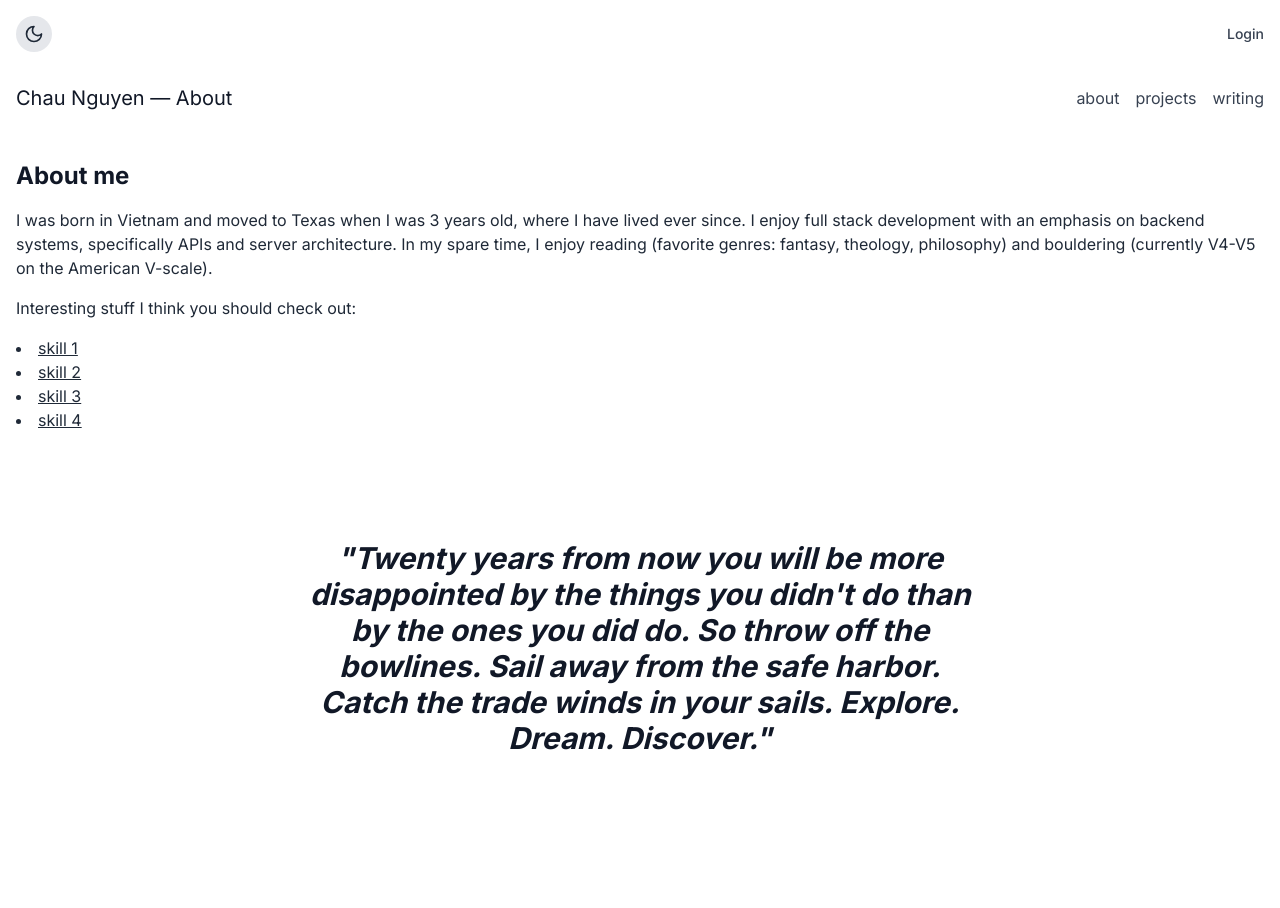
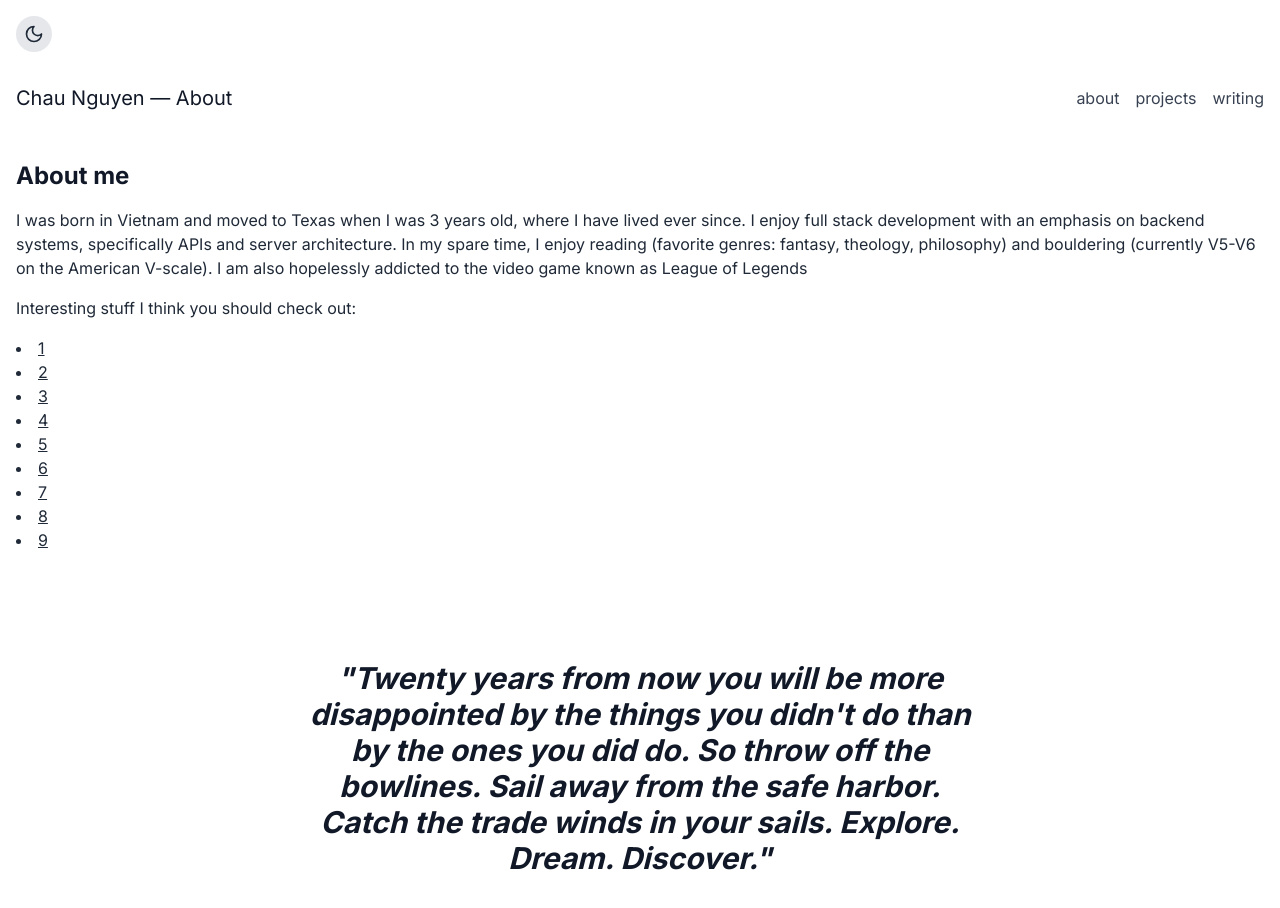
Before and after one commit to ChauPhucNguyen/myWebsite, a Next.js app: page /about in a window 1280 px wide. Shown: the top 908 px of the page. Before the commit the page ends 880 px from the top, so only its background shows below. Built offline with nearby package versions, Linux system fonts and the light colour scheme.

Commit message:
replaced smile button with slug to navigate to login page

```diff
--- /dev/null
+++ b/app/[slug]/page.tsx
@@ -0,0 +1,23 @@
+'use client'
+import { useEffect } from "react";
+import {useParams, useRouter} from 'next/navigation'
+import Login from '../login/page'
+
+export default function SecretSlug(){
+    const params = useParams()
+    const router = useRouter()
+    const {slug} = params
+
+    const secretSlug = 'letmein123'
+
+    useEffect(() => {
+        if (slug != secretSlug){
+            router.push('/')
+        }
+    }, [slug,router])
+
+        if (slug == secretSlug){
+            return <Login/>
+        }
+    return null
+}
--- a/app/about/page.tsx
+++ b/app/about/page.tsx
@@ -6,16 +6,21 @@ export default function About() {
             </h1>
             <p className="mb-4 text-gray-800 dark:text-gray-200">
                 I was born in Vietnam and moved to Texas when I was 3 years old, where I have lived ever since. I enjoy full stack development with an emphasis on backend systems, specifically APIs and server architecture.
-                In my spare time, I enjoy reading (favorite genres: fantasy, theology, philosophy) and bouldering (currently V4-V5 on the American V-scale).
+                In my spare time, I enjoy reading (favorite genres: fantasy, theology, philosophy) and bouldering (currently V5-V6 on the American V-scale). I am also hopelessly addicted to the video game known as League of Legends
             </p>
             <p className="mb-4 text-gray-800 dark:text-gray-200">
                 Interesting stuff I think you should check out:
             </p>
             <ul className="underline list-disc list-inside mb-4 text-gray-800 dark:text-gray-200">
-                <li>skill 1</li>
-                <li>skill 2</li>
-                <li>skill 3</li>
-                <li>skill 4</li>
+                <li>1</li>
+                <li>2</li>
+                <li>3</li>
+                <li>4</li>
+                <li>5</li>
+                <li>6</li>
+                <li>7</li>
+                <li>8</li>
+                <li>9</li>
             </ul>
 
             <div className="flex items-center justify-center min-h-[50vh]">
--- a/app/api/auth/route.ts
+++ b/app/api/auth/route.ts
@@ -1,5 +1,6 @@
 import { NextResponse } from 'next/server'
 import pool from '@/lib/db'
+
 
 export async function POST(request: Request) {
     try {
--- a/app/components/auth-button.tsx
+++ b/app/components/auth-button.tsx
@@ -28,7 +28,7 @@ const AuthButton = () => {
 
     return (
         <div className="flex space-x-2">
-            {isLoggedIn ? (
+            {isLoggedIn && (
                 <>
                     <Link href="/admin" className="text-sm font-medium text-gray-700 dark:text-gray-300 hover:text-gray-900 dark:hover:text-gray-100">
                         New Blog
@@ -37,10 +37,6 @@ const AuthButton = () => {
                         Logout
                     </button>
                 </>
-            ) : (
-                <Link href="/login" className="text-sm font-medium text-gray-700 dark:text-gray-300 hover:text-gray-900 dark:hover:text-gray-100">
-                    Login
-                </Link>
             )}
         </div>
     )
--- a/app/layout.tsx
+++ b/app/layout.tsx
@@ -8,8 +8,8 @@ const AuthButton = dynamic(() => import('./components/auth-button'))
 const inter = Inter({ subsets: ['latin'] })
 
 export const metadata = {
-  title: 'My Portfolio',
-  description: 'A showcase of my work and thoughts',
+  title: 'Web Portfolio',
+  description: 'Why are you reading this?',
 }
 
 export default function RootLayout({
--- a/app/login/page.tsx
+++ b/app/login/page.tsx
@@ -2,7 +2,6 @@
 
 import { useState } from 'react'
 import { useRouter } from 'next/navigation'
-
 export default function Login() {
   const [username, setUsername] = useState('')
   const [password, setPassword] = useState('')
--- a/app/page.tsx
+++ b/app/page.tsx
@@ -28,7 +28,7 @@ export default function Home() {
         </a>
 
         <a
-          href="https://www.linkedin.com/in/chauphucnguyen"
+          href="https://www.linkedin.com/in/chau-phuc-nguyen-08b284245"
           className="relative group"
           target="_blank"
           rel="noopener noreferrer"
--- a/app/projects/page.tsx
+++ b/app/projects/page.tsx
@@ -2,8 +2,8 @@ import Link from 'next/link'
 
 const projects = [
   { id: 1, name: 'IGVC', description: 'Autonomous vehicle project for the Intelligent Ground Vehicle Competition (IGVC).', github: 'https://github.com/ChauPhucNguyen/IGVC_2024' },
-  { id: 2, name: 'Project 2', description: 'A brief description of Project 2', github: 'https://github.com/yourusername/project2' },
-  { id: 3, name: 'Project 3', description: 'A brief description of Project 3', github: 'https://github.com/yourusername/project3' },
+  { id: 2, name: 'bkp', description: 'CLI for automated database backups with scheduling, compression, cloud/local storage, logging, and restoring.', github: 'https://github.com/yourusername/project2' },
+  { id: 3, name: 'Meridian', description: 'Real-time social media analysis application.', github: 'https://github.com/yourusername/project3' },
 ]
 
 export default function Projects() {
--- a/lib/db.ts
+++ b/lib/db.ts
@@ -1,4 +1,4 @@
-import { Pool } from 'pg'
+import { Pool } from 'pg';
 
 const pool = new Pool({
   user: process.env.DB_USER,
@@ -6,6 +6,9 @@ const pool = new Pool({
   host: process.env.DB_HOST,
   port: parseInt(process.env.DB_PORT || '5432'),
   database: process.env.DB_NAME,
-})
+  ssl: {
+    rejectUnauthorized: false, // Required for RDS SSL connections
+  },
+});
 
-export default pool
+export default pool;
```
